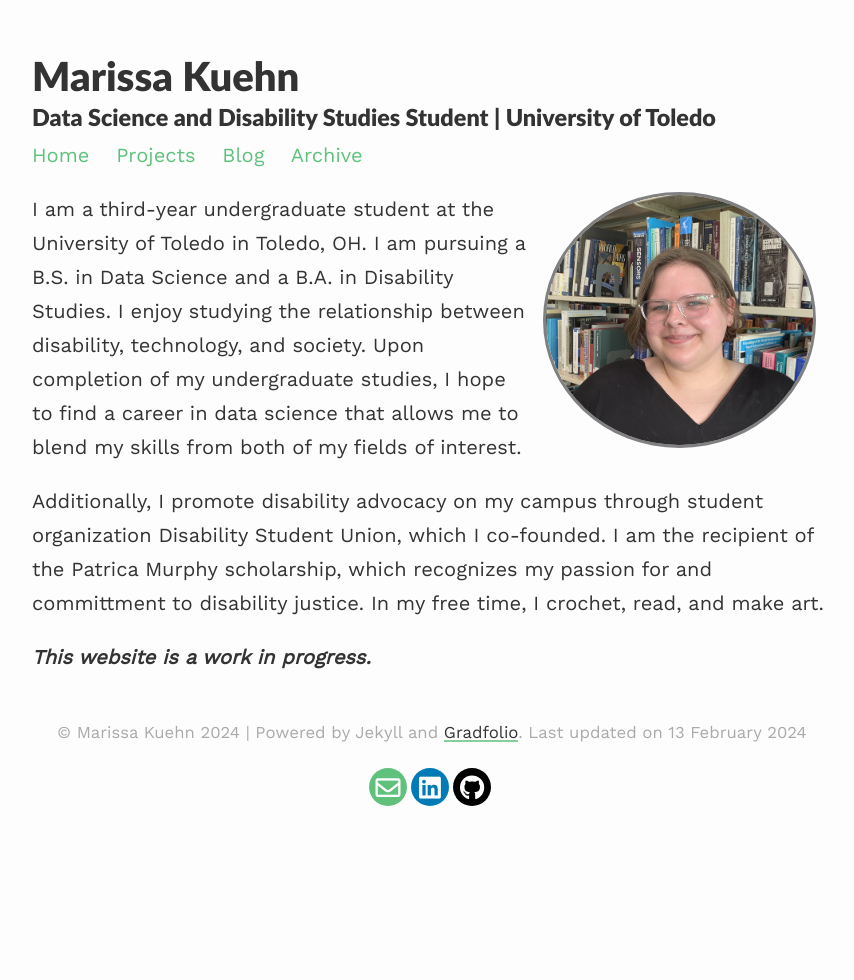
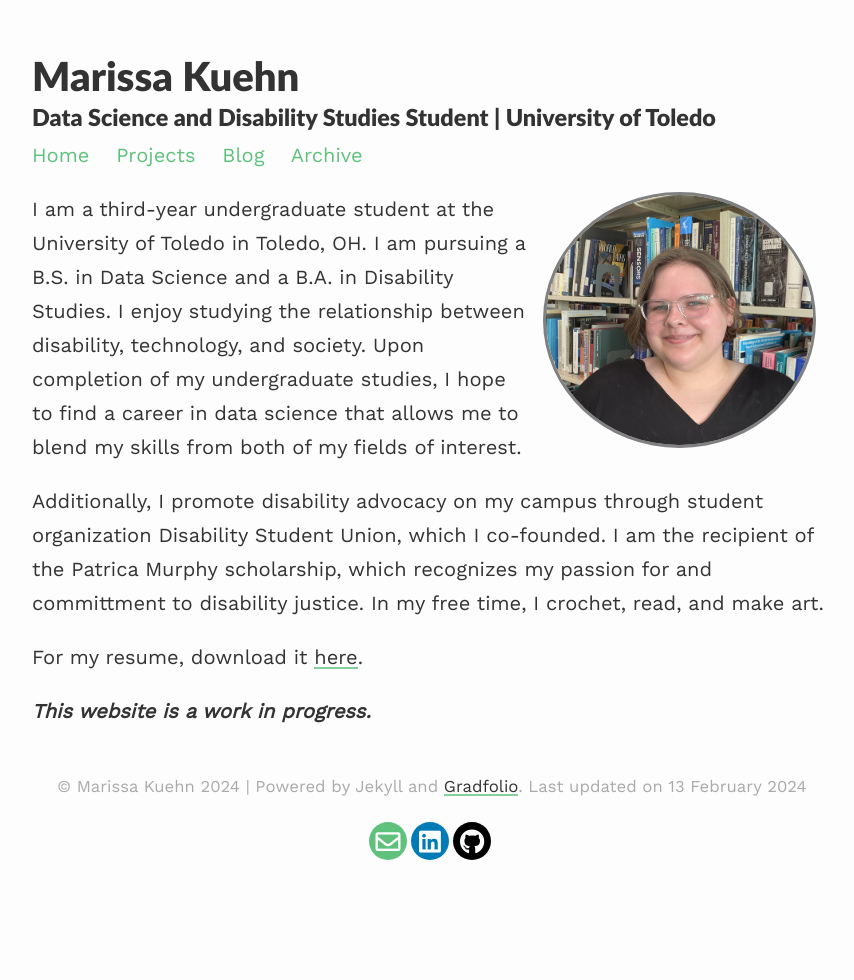
Before and after one commit to kuehnmarissa/kuehnmarissa.github.io, a Jekyll site: the page built from index.md, in a window 1280 px wide. Shown: the whole page, without its empty margins (208-1062 px from the left). Built offline with Jekyll 4.4.1, drawn with Linux system fonts in a browser that asks for light colours; nearby versions of some CDN libraries.

Commit message:
added resume

```diff
--- a/index.md
+++ b/index.md
@@ -12,4 +12,6 @@
 
 Additionally, I promote disability advocacy on my campus through student organization Disability Student Union, which I co-founded. I am the recipient of the Patrica Murphy scholarship, which recognizes my passion for and committment to disability justice. In my free time, I crochet, read, and make art.
 
+For my resume, download it [here](assets/MarissaKuehnResume.pdf).
+
 ***This website is a work in progress.***
```
